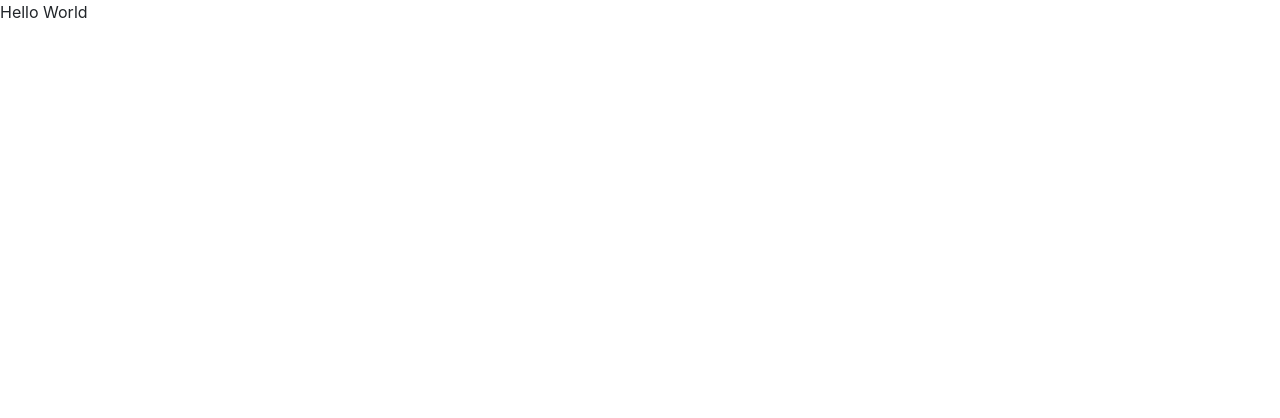
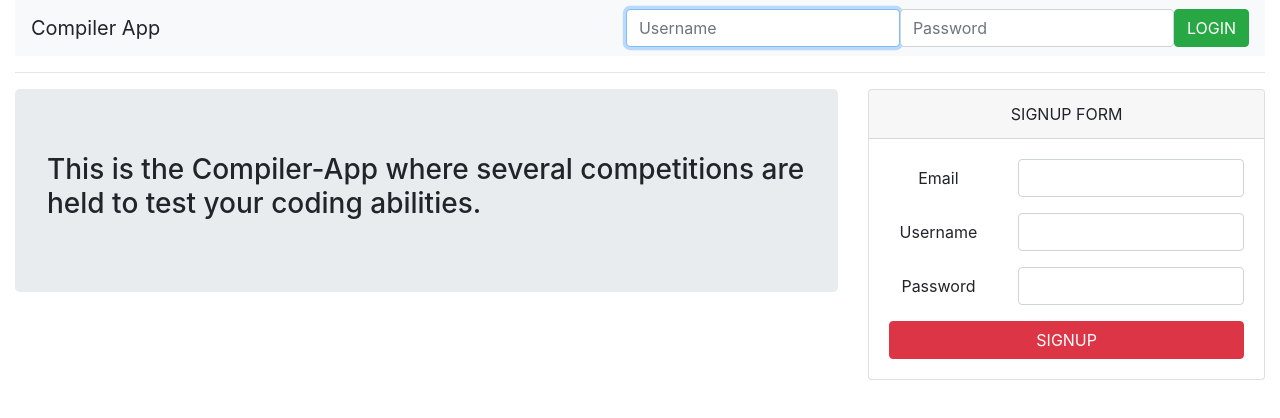
Before and after one commit to krishna4041/HackerRank_clone_Front-End, a React (Create React App) app: page / in a window 1280 px wide. Shown: the top 418 px of the page. Built offline with nearby package versions, Linux system fonts and the light colour scheme.

Commit message:
Added Home page
Home page consists of login and signup forms

```diff
--- a/package.json
+++ b/package.json
@@ -3,9 +3,11 @@
   "version": "0.1.0",
   "private": true,
   "dependencies": {
+    "bootstrap": "^4.2.1",
     "react": "^16.7.0",
     "react-dom": "^16.7.0",
-    "react-scripts": "2.1.2"
+    "react-scripts": "2.1.2",
+    "reactstrap": "^7.0.2"
   },
   "scripts": {
     "start": "react-scripts start",
--- /dev/null
+++ b/src/CompilerApp/Home/index.js
@@ -0,0 +1,137 @@
+import React, {Component} from 'react'
+import {
+    Container,
+    Jumbotron,
+    Form,
+    FormGroup,
+    Label,
+    Input,
+    Button,
+    Card,
+    CardHeader,
+    CardBody,
+    Navbar,
+    NavbarBrand,
+    Row,
+    Col,
+} from 'reactstrap'
+
+class Home extends Component {
+    constructor() {
+        super()
+        this.state = {
+            username_l: '',
+            password_l: '',
+            username_s: '',
+            password_s: '',
+            email_s   : ''
+        }
+        this.handleChange = this.handleChange.bind(this)
+        this.onLogin      = this.onLogin.bind(this)
+        this.onSignup     = this.onSignup.bind(this)
+    }
+    handleChange(event) {
+        this.setState({
+            [event.target.name]: event.target.value
+        })
+    }
+    onLogin(event) {
+        event.preventDefault()
+        // implement this...
+        console.log(this.state)
+    }
+    onSignup(event) {
+        event.preventDefault()
+        // implement this...
+        console.log(this.state)
+    }
+    render() {
+        return (
+            <Container fluid>
+                <Navbar color='light' light>
+                    <NavbarBrand>Compiler App</NavbarBrand>
+                    <Form onSubmit={this.onLogin} inline>
+                        <FormGroup>
+                            <Input
+                                type        = 'text'
+                                name        = 'username_l'
+                                placeholder = 'Username'
+                                onChange    = {this.handleChange}
+                                value       = {this.state.username}
+                                required
+                                autoFocus
+                            />
+                        </FormGroup>
+                        <FormGroup>
+                            <Input
+                                type        = 'password'
+                                name        = 'password_l'
+                                placeholder = 'Password'
+                                onChange    = {this.handleChange}
+                                value       = {this.state.password}
+                                required
+                            />
+                        </FormGroup>
+                        <Button color='success'>LOGIN</Button>
+                    </Form>
+                </Navbar>
+                <hr />
+                <Row>
+                    <Col sm={8}>
+                        <Jumbotron>
+                            <h3>This is the Compiler-App where several competitions are held to test your coding abilities.</h3>
+                        </Jumbotron>
+                    </Col>
+                    <Col sm={4}>
+                        <Card className='text-center'>
+                            <CardHeader>SIGNUP FORM</CardHeader>
+                            <CardBody>
+                                <Form onSubmit={this.onSignup}>
+                                    <FormGroup row>
+                                        <Label sm={4}>Email</Label>
+                                        <Col sm={8}>
+                                            <Input
+                                                type     = "email"
+                                                name     = "email_s"
+                                                value    = {this.state.email_s}
+                                                onChange = {this.handleChange}
+                                                required
+                                            />
+                                        </Col>
+                                    </FormGroup>
+                                    <FormGroup row>
+                                        <Label sm={4}>Username</Label>
+                                        <Col sm={8}>
+                                            <Input
+                                                type     = "text"
+                                                name     = "username_s"
+                                                value    = {this.state.username_s}
+                                                onChange = {this.handleChange}
+                                                required
+                                            />
+                                        </Col>
+                                    </FormGroup>
+                                    <FormGroup row>
+                                        <Label sm={4}>Password</Label>
+                                        <Col sm={8}>
+                                            <Input
+                                                type     = "password"
+                                                name     = "password_s"
+                                                value    = {this.state.password_s}
+                                                onChange = {this.handleChange}
+                                                required
+                                            />
+                                        </Col>
+                                    </FormGroup>
+                                    <Button color='danger' block>SIGNUP</Button>
+                                </Form>
+                            </CardBody>
+                        </Card>
+                    </Col>
+                </Row>
+            </Container>
+        )
+    }
+}
+
+export default Home
--- a/src/CompilerApp/index.js
+++ b/src/CompilerApp/index.js
@@ -1,11 +1,12 @@
 import React, {Component} from 'react'
 import {Provider} from '../context'
+import Home from './Home'
 
 class CompilerApp extends Component {
     render() {
         return (
             <Provider>
-                Hello World
+                <Home />
             </Provider>
         )
     }
```
Also changed, not shown: 1 other file (tests, documents, lock files or other folders).
